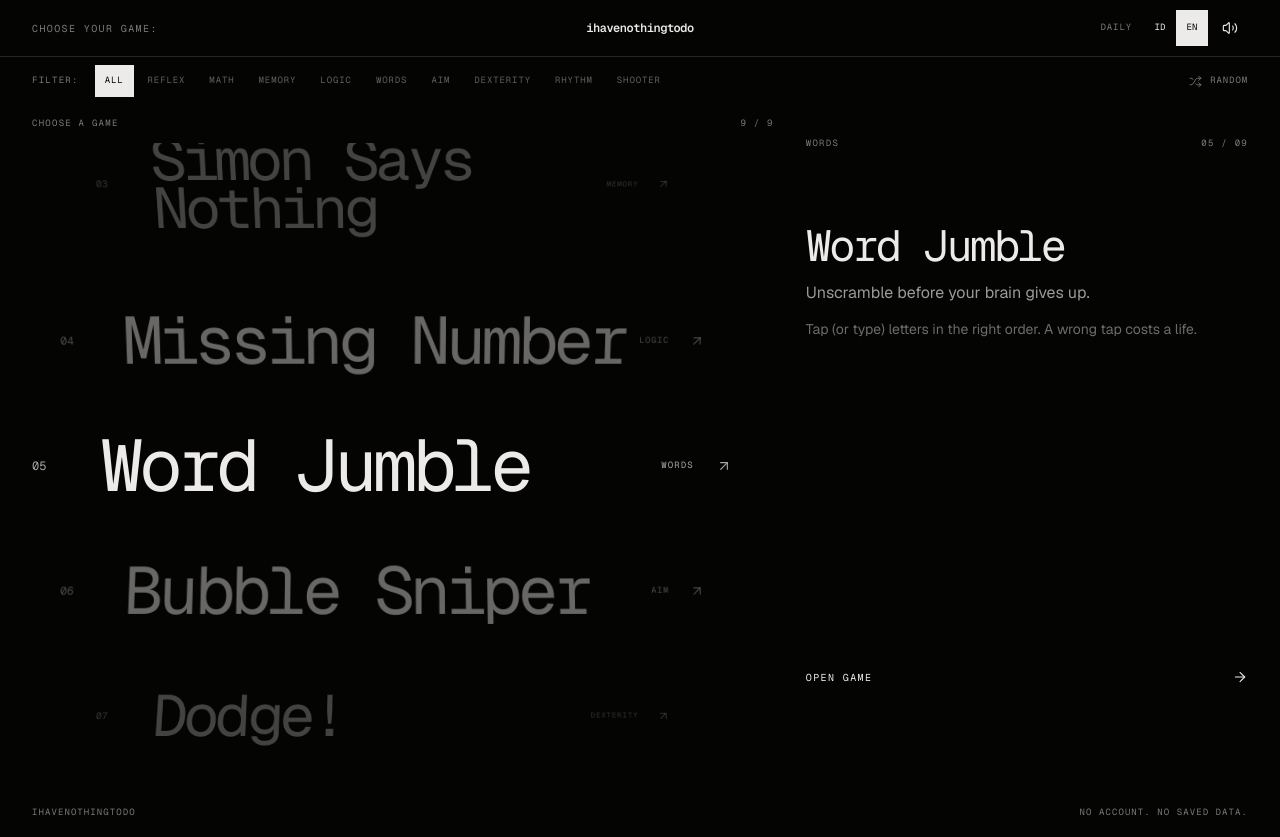
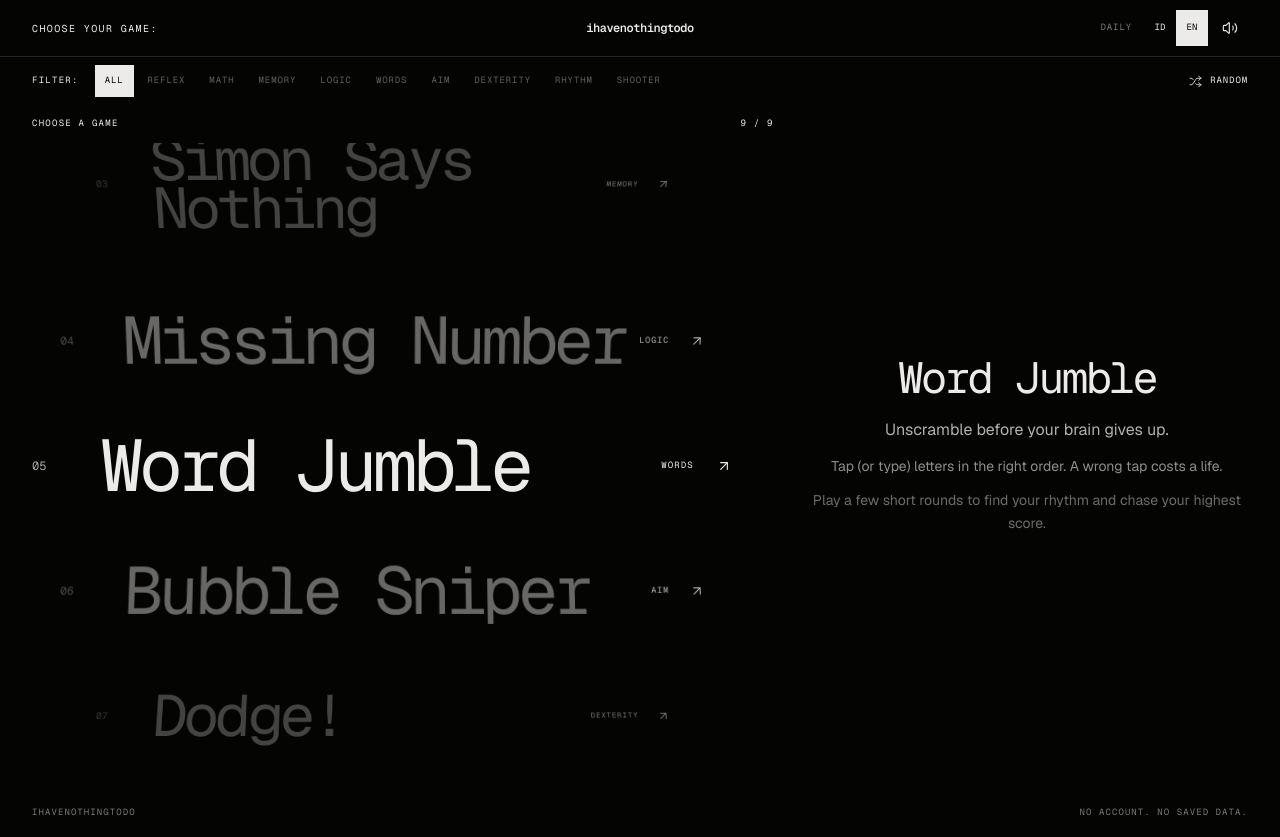
Before and after one commit to rendiero25/IhavenothingtodoGames, a React (Vite) app: page / in a window 1280 px wide. Built offline with nearby package versions, Linux system fonts and the light colour scheme; a web font is replaced by a local one.

Commit message:
refine: center game descriptions and brighten controls

```diff
--- a/src/components/GameCard.tsx
+++ b/src/components/GameCard.tsx
@@ -47,15 +47,15 @@ export function GameCard({
         <span className="block font-pixel text-[clamp(2.35rem,5.7vw,6.5rem)] leading-[0.84] tracking-[-0.065em]">
           {meta.name[locale]}
         </span>
-        <span className="mt-2 block font-mono text-[9px] uppercase tracking-[0.12em] opacity-70 sm:hidden">
+        <span className="mt-2 block font-mono text-[9px] uppercase tracking-[0.12em] text-ink sm:hidden">
           {t(catKey)}
         </span>
       </span>
       <span className="flex items-center gap-3">
-        <span className="hidden font-mono text-[9px] uppercase tracking-[0.12em] opacity-70 sm:block">
+        <span className="hidden font-mono text-[9px] uppercase tracking-[0.12em] text-ink sm:block">
           {t(catKey)}
         </span>
-        <span className="grid size-8 place-items-center opacity-70 transition-transform duration-200 ease-out group-hover:translate-x-0.5 group-hover:-translate-y-0.5 sm:size-9">
+        <span className="grid size-8 place-items-center text-ink transition-transform duration-200 ease-out group-hover:translate-x-0.5 group-hover:-translate-y-0.5 sm:size-9">
           <ArrowUpRight aria-hidden="true" size={16} strokeWidth={1.7} />
         </span>
       </span>
--- a/src/components/Header.tsx
+++ b/src/components/Header.tsx
@@ -11,7 +11,7 @@ export function Header({ wide = false }: { wide?: boolean }) {
   return (
     <header className="sticky top-0 z-30 border-b border-ink/15 bg-paper">
       <div className={`mx-auto grid min-h-14 w-full grid-cols-[1fr_auto_1fr] items-center gap-4 px-4 sm:px-6 ${wide ? 'max-w-[1800px] lg:px-8' : 'max-w-5xl'}`}>
-        <span className="font-mono text-[9px] uppercase tracking-[0.14em] text-ink-soft sm:text-[10px]">
+        <span className="font-mono text-[9px] uppercase tracking-[0.14em] text-ink sm:text-[10px]">
           {wide ? (locale === 'id' ? 'Pilih game:' : 'Choose your game:') : 'ihavenothingtodo'}
         </span>
 
--- a/src/pages/Home.tsx
+++ b/src/pages/Home.tsx
@@ -1,5 +1,5 @@
 import { useEffect, useMemo, useState } from 'react';
-import { ArrowRight, Shuffle } from 'lucide-react';
+import { Shuffle } from 'lucide-react';
 import { motion, useReducedMotion } from 'motion/react';
 import { Header } from '../components/Header';
 import { GameCard } from '../components/GameCard';
@@ -13,15 +13,15 @@ type Filter = 'all' | Category;
 
 function PreviewPanel({
   game,
-  onLaunch,
   reduceMotion,
 }: {
   game: GameMeta;
-  onLaunch: () => void;
   reduceMotion: boolean | null;
 }) {
-  const { locale, t } = useI18n();
-  const gameNumber = String(GAMES.indexOf(game) + 1).padStart(2, '0');
+  const { locale } = useI18n();
+  const extraDescription = locale === 'id'
+    ? 'Mainkan beberapa ronde pendek untuk menemukan ritme terbaikmu dan mengejar skor tertinggi.'
+    : 'Play a few short rounds to find your rhythm and chase your highest score.';
 
   return (
     <motion.div
@@ -31,30 +31,19 @@ function PreviewPanel({
       transition={{ duration: 0.18, ease: [0.22, 1, 0.36, 1] }}
       className="flex h-full min-h-[30rem] flex-col"
     >
-      <div className="flex items-center justify-between pb-3 font-mono text-[9px] uppercase tracking-[0.14em] text-ink-soft">
-        <span>{t(`cat.${game.category}` as const)}</span>
-        <span>{gameNumber} / {String(GAMES.length).padStart(2, '0')}</span>
-      </div>
-
-      <div className="flex flex-1 flex-col justify-center py-12 lg:py-16">
+      <div className="flex flex-1 flex-col items-center justify-center py-12 text-center lg:py-16">
         <h2 className="font-pixel text-[clamp(2rem,3.4vw,4.3rem)] leading-[0.86] tracking-[-0.06em]">
           {game.name[locale]}
         </h2>
-        <p className="mt-4 max-w-[38rem] text-base leading-relaxed text-ink/65">
+        <p className="mt-5 max-w-[38rem] text-base leading-relaxed text-ink/75">
           {game.tagline[locale]}
         </p>
-        <p className="mt-3 max-w-[38rem] text-sm leading-relaxed text-ink/45">
+        <p className="mt-3 max-w-[38rem] text-sm leading-relaxed text-ink/60">
           {game.howTo[locale]}
         </p>
-
-        <button
-          type="button"
-          onClick={onLaunch}
-          className="group mt-auto flex min-h-12 items-center justify-between pt-4 text-left font-mono text-[10px] uppercase tracking-[0.14em] outline-none hover:text-ink/65 focus-visible:text-ink/65"
-        >
-          <span>{locale === 'id' ? 'Buka game' : 'Open game'}</span>
-          <ArrowRight className="transition-transform duration-200 group-hover:translate-x-1" size={16} strokeWidth={1.6} />
-        </button>
+        <p className="mt-3 max-w-[34rem] text-sm leading-relaxed text-ink/45">
+          {extraDescription}
+        </p>
       </div>
     </motion.div>
   );
@@ -119,7 +108,7 @@ export default function Home() {
 
       <main className="mx-auto max-w-[1800px] px-4 sm:px-6 lg:px-8">
         <section className="flex min-h-12 items-center justify-between gap-4 py-2" aria-label={locale === 'id' ? 'Filter kategori' : 'Category filters'}>
-          <span className="shrink-0 font-mono text-[9px] uppercase tracking-[0.14em] text-ink-soft">
+          <span className="shrink-0 font-mono text-[9px] uppercase tracking-[0.14em] text-ink">
             {locale === 'id' ? 'Filter:' : 'Filter:'}
           </span>
           <div className="flex min-w-0 flex-1 items-center gap-1 overflow-x-auto">
@@ -148,7 +137,7 @@ export default function Home() {
           <button
             type="button"
             onClick={randomGame}
-            className="inline-flex min-h-8 shrink-0 cursor-pointer items-center gap-2 pl-3 font-mono text-[9px] uppercase tracking-[0.1em] text-ink-soft outline-none hover:text-ink focus-visible:text-ink"
+            className="inline-flex min-h-8 shrink-0 cursor-pointer items-center gap-2 pl-3 font-mono text-[9px] uppercase tracking-[0.1em] text-ink outline-none hover:text-ink/70 focus-visible:text-ink"
           >
             <Shuffle size={13} strokeWidth={1.6} />
             <span className="hidden sm:inline">{locale === 'id' ? 'Acak' : 'Random'}</span>
@@ -157,7 +146,7 @@ export default function Home() {
 
         <section className="grid lg:grid-cols-[minmax(0,1.22fr)_minmax(23rem,0.78fr)]">
           <div className="wheel-viewport order-2 min-w-0 max-h-[58dvh] lg:order-1 lg:h-[calc(100dvh-7.25rem)] lg:max-h-none">
-            <div className="flex items-center justify-between py-3 font-mono text-[9px] uppercase tracking-[0.14em] text-ink-soft">
+            <div className="flex items-center justify-between py-3 font-mono text-[9px] uppercase tracking-[0.14em] text-ink">
               <span>{locale === 'id' ? 'Pilih game' : 'Choose a game'}</span>
               <span>{filteredGames.length} / {GAMES.length}</span>
             </div>
@@ -179,7 +168,6 @@ export default function Home() {
           <aside className="order-1 min-h-[34rem] py-6 lg:order-2 lg:min-h-0 lg:py-8 lg:pl-8" aria-live="polite">
             <PreviewPanel
               game={previewGame}
-              onLaunch={() => launch(previewGame)}
               reduceMotion={reduceMotion}
             />
           </aside>
```
